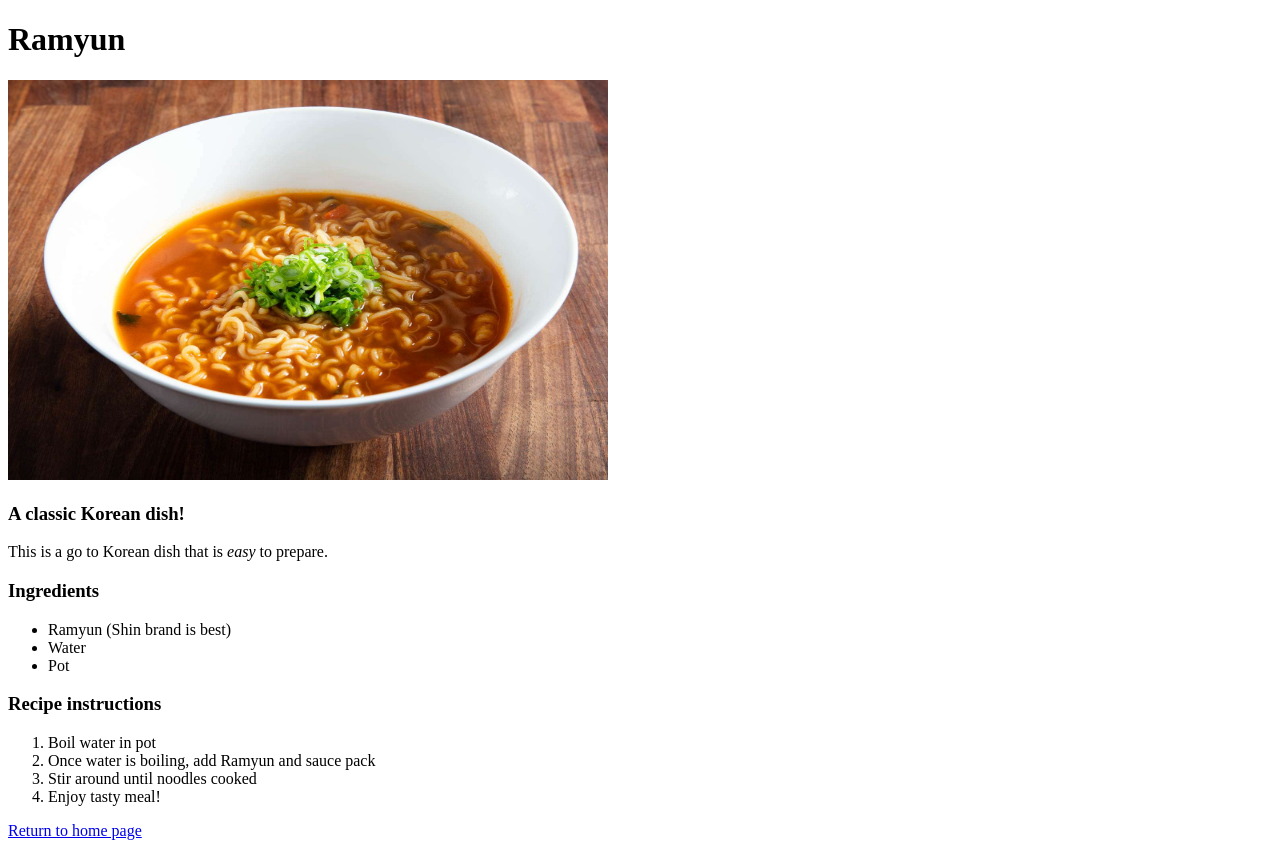
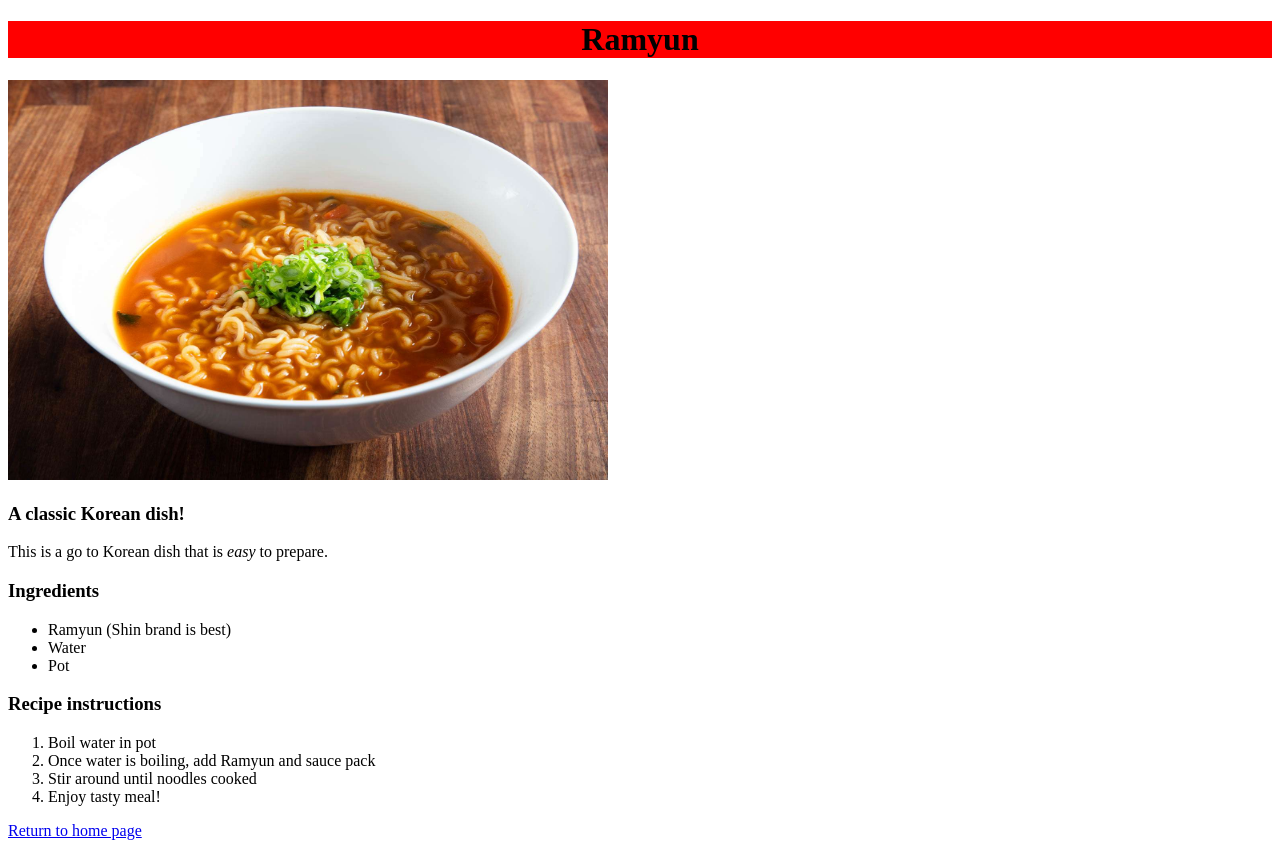
Before and after one commit to tristan2780/recipes, a plain HTML site: page recipes/ramyun.html in a window 1280 px wide. Drawn offline with Linux system fonts and the light colour scheme.

Commit message:
edit titles w/ CSS

```diff
--- a/recipes/ramyun.html
+++ b/recipes/ramyun.html
@@ -3,9 +3,10 @@
     <head>
         <meta charset="UTF-8">
         <title>Ramyun Recipe</title>
+        <link rel="stylesheet" href="../styles.css">
     </head>
     <body>
-        <h1>Ramyun</h1>
+        <h1 id="title">Ramyun</h1>
         <img src="../img/__opt__aboutcom__coeus__resources__content_migration__serious_eats__seriouseats.com__2020__01__20200108-shin-ramyun-vicky-wasik-6-a2b61cb7a3794b2fb9693908f51c85ab.jpg" alt="Ramyun photo" height="400" width="600">
 
         <h3>A classic Korean dish!</h3>
--- a/styles.css
+++ b/styles.css
@@ -0,0 +1,4 @@
+#title {
+    text-align: center;
+    background-color: red;
+}
```
Also changed, not shown: index.html (+2 -1 lines).
